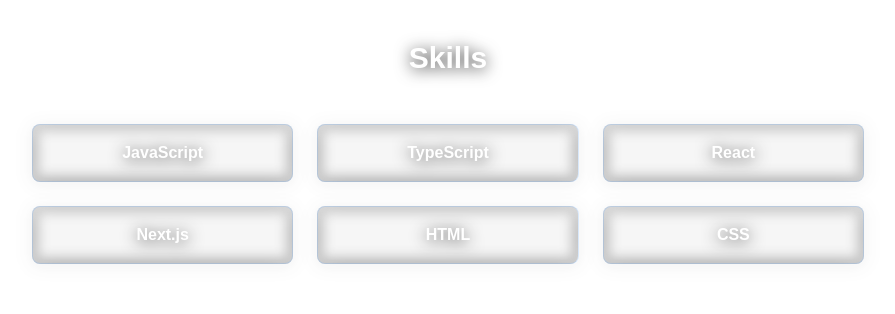
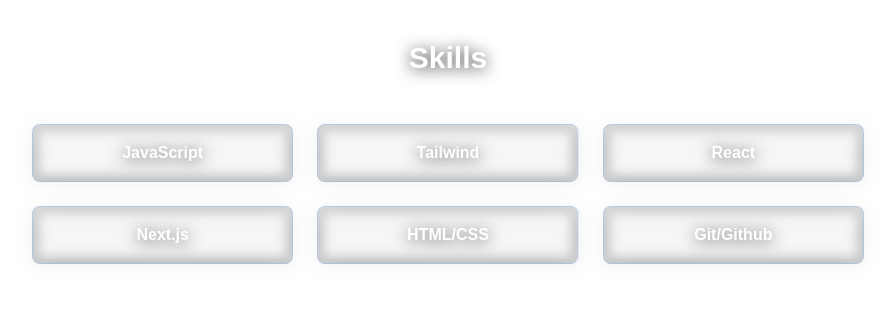
Before and after one commit to pacheco0/portafoliofpv, a Next.js app: page / in a window 1280 px wide. Shown: the part 1340-1654 px from the top of the page, without its empty margins (192-1087 px from the left). Built offline with nearby package versions, Linux system fonts and the light colour scheme.

Commit message:
cambie skills

```diff
--- a/app/page.tsx
+++ b/app/page.tsx
@@ -63,7 +63,7 @@
           <h2 className={`text-3xl font-bold text-center mb-12 ${isLight ? "text-black drop-shadow-none" : "text-white drop-shadow-[0_2px_8px_rgba(0,0,0,0.8)]"}`}>Skills</h2>
           <div className="grid grid-cols-2 md:grid-cols-3 gap-6">
             {/* Each skill is a card */}
-            {['JavaScript', 'TypeScript', 'React', 'Next.js', 'HTML', 'CSS'].map((skill) => (
+            {['JavaScript', 'Tailwind', 'React', 'Next.js', 'HTML/CSS', 'Git/Github'].map((skill) => (
               <div key={skill} className={`p-4 rounded-lg text-center transition border font-semibold ${isLight ? "bg-white text-gray-800 border-blue-100" : "backdrop-blur-sm bg-white/5 text-white border-blue-400/20 drop-shadow-[0_2px_8px_rgba(0,0,0,0.8)]"}`}>
                 {skill}
               </div>
```
